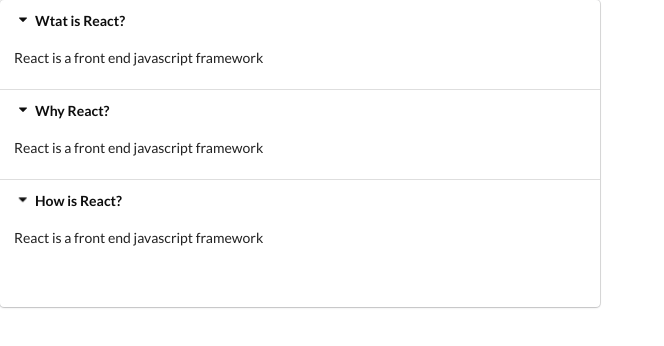
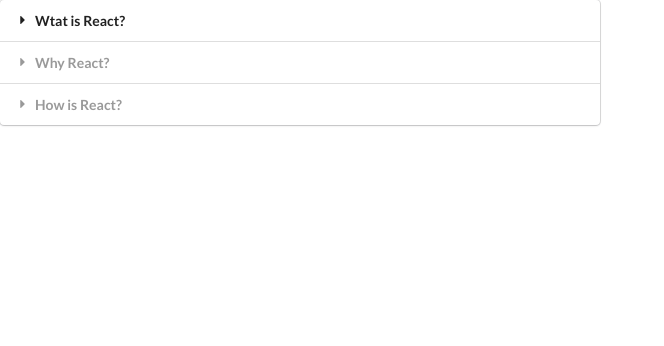
Before and after one commit to SOunit/widgets, a React (Create React App) app: page / in a window 1280 px wide. Shown: the top 346 px of the page, without its empty margins (0-664 px from the left). Built offline with nearby package versions, Linux system fonts and the light colour scheme.

Commit message:
added accordion activate code

```diff
--- a/src/components/Accordion.js
+++ b/src/components/Accordion.js
@@ -13,25 +13,22 @@
   };
 
   const renderedItems = items.map((item, index) => {
+    const active = activeIndex === index ? 'active' : '';
+
     return (
       <React.Fragment key={item.title}>
-        <div className='title active' onClick={() => onTitleClick(index)}>
+        <div className={`title ${active}`} onClick={() => onTitleClick(index)}>
           <i className='dropdown icon' />
           {item.title}
         </div>
-        <div className='content active'>
+        <div className={`content ${active}`}>
           <p>{item.content}</p>
         </div>
       </React.Fragment>
     );
   });
 
-  return (
-    <div className='ui styled accordion'>
-      {renderedItems}
-      <h1>{activeIndex}</h1>
-    </div>
-  );
+  return <div className='ui styled accordion'>{renderedItems}</div>;
 };
 
 export default Accordion;
```
